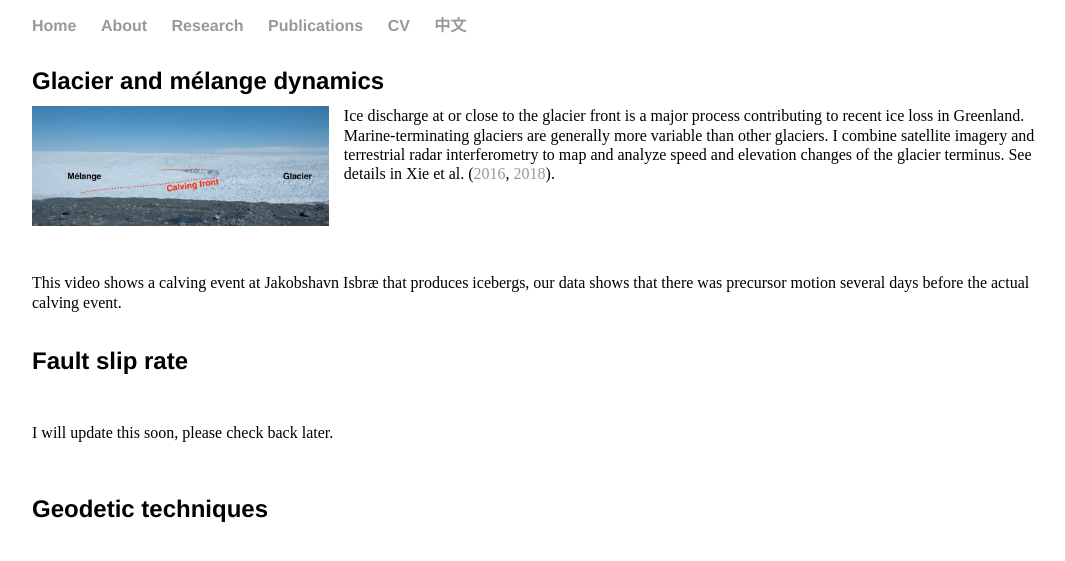
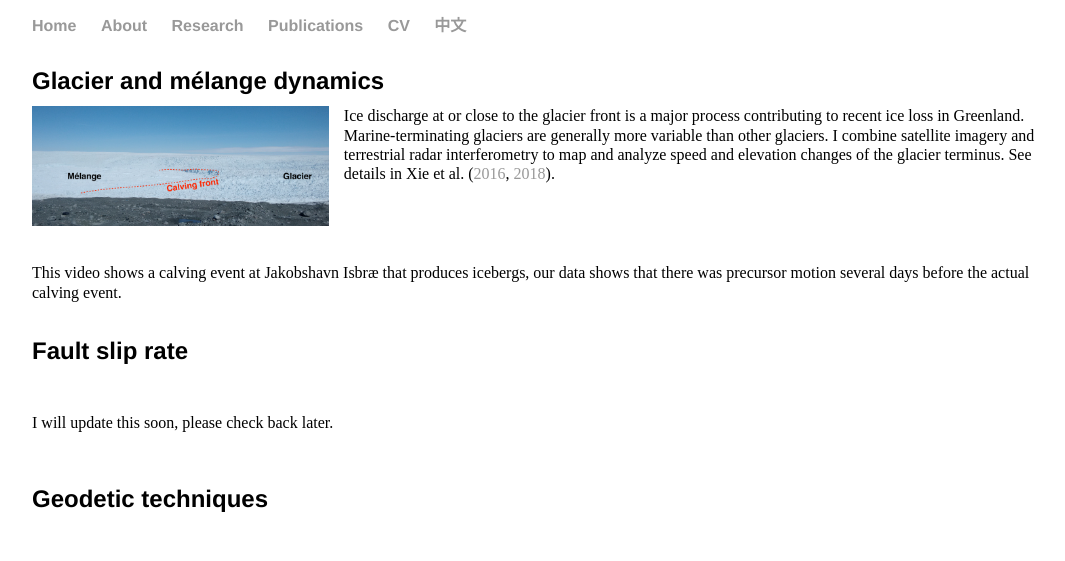
Before and after one commit to suruixie/suruixie.github.io, a Jekyll site: the page built from research/index.html, in a window 1280 px wide. Shown: the top 561 px of the page, without its empty margins (96-1161 px from the left). Built offline with Jekyll 4.4.1, drawn with Linux system fonts in a browser that asks for light colours.

Commit message:
Update index.html

```diff
--- a/research/index.html
+++ b/research/index.html
@@ -5,7 +5,7 @@ title: Surui's research
 <div class="research">
 	<h4 style="margin-bottom:-0.2em; font-size:1.5em;">Glacier and mélange dynamics </h4>
 	<p style="line-height:120%; font-size:1.0em;">
-	<img src="../images/research_glacier.jpg" height="120" style="float:left; margin-left:0px; margin-right:15px; margin-top:0px; margin-bottom:15px;" />
+	<img src="../images/research_glacier.jpg" height="120" style="float:left; margin-left:0px; margin-right:15px; margin-top:0px; margin-bottom:5px;" />
 	Ice discharge at or close to the glacier front is a major process contributing to recent ice loss in Greenland.
 	Marine-terminating glaciers are generally more variable than other glaciers.
 	I combine satellite imagery and terrestrial radar interferometry to map and analyze speed and elevation changes of the glacier terminus.
```
